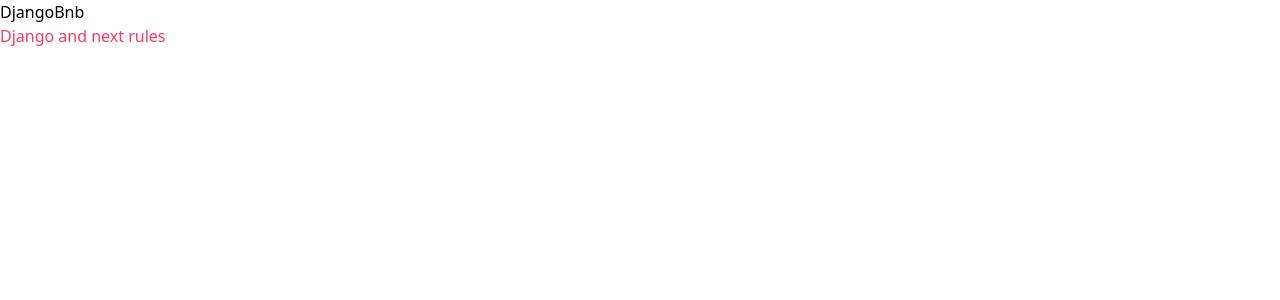
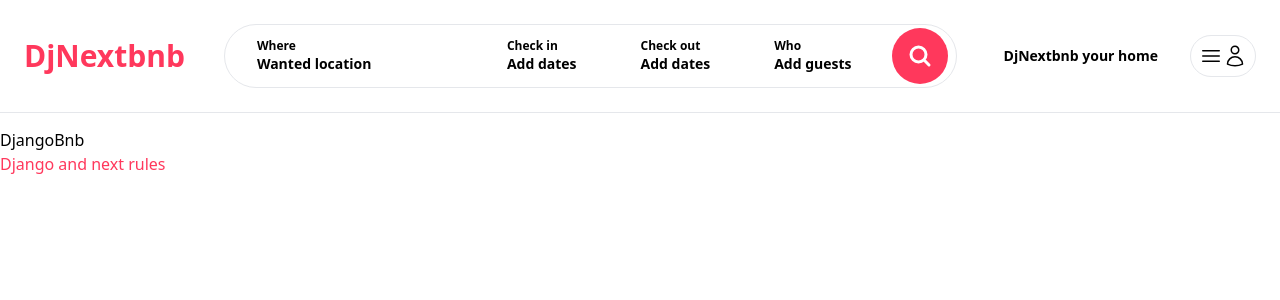
Before and after one commit to AlfredoAG025/airbnb-clone-nextjs-django, a Next.js app in the folder djangobnb/: page / in a window 1280 px wide. Shown: the top 300 px of the page. Built offline with nearby package versions, Linux system fonts and the light colour scheme.

Commit message:
feat: Navbar Component

```diff
--- /dev/null
+++ b/djangobnb/app/components/navbar/AddPropertyButton.tsx
@@ -0,0 +1,7 @@
+export const AddPropertyButton = () => {
+    return (
+        <div className="p-2 cursor-pointer text-sm font-semibold rounded-full hover:bg-gray-200">
+            DjNextbnb your home
+        </div>
+    );
+}
--- /dev/null
+++ b/djangobnb/app/components/navbar/Navbar.tsx
@@ -0,0 +1,27 @@
+import Link from "next/link";
+import { SearchFilters } from "./SearchFilters";
+import { UserNav } from "./UserNav";
+import { AddPropertyButton } from "./AddPropertyButton";
+
+export const Navbar = () => {
+    return (
+        <nav className="w-full fixed top-0 left-0 py-6 border-b bg-white z-10">
+            <div className="max-w-[1500px] mx-auto px-6">
+                <div className="flex justify-between items-center">
+                    <Link href="/" className="text-airbnb text-3xl font-bold hidden lg:block">
+                        DjNextbnb
+                    </Link>
+
+                    <div className="flex gap-x-6">
+                        <SearchFilters />
+                    </div>
+
+                    <div className="flex items-center gap-x-6">
+                        <AddPropertyButton />
+                        <UserNav />
+                    </div>
+                </div>
+            </div>
+        </nav>
+    );
+}
--- /dev/null
+++ b/djangobnb/app/components/navbar/SearchFilters.tsx
@@ -0,0 +1,38 @@
+export const SearchFilters = () => {
+    return (
+        <div className="h-12 lg:h-16 flex flex-row items-center justify-between border rounded-full">
+            <div className="hidden lg:block">
+                <div className="flex flex-row items-center justify-between">
+                    <div className="cursor-pointer w-[250px] h-16 px-8 flex flex-col rounded-full justify-center hover:bg-gray-100">
+                        <p className="text-xs font-semibold">Where</p>
+                        <p className="text-sm font-semibold">Wanted location</p>
+                    </div>
+
+                    <div className="cursor-pointer h-12 lg:h-16 px-8 flex flex-col rounded-full justify-center hover:bg-gray-100">
+                        <p className="text-xs font-semibold">Check in</p>
+                        <p className="text-sm font-semibold">Add dates</p>
+                    </div>
+
+                    <div className="cursor-pointer h-12 lg:h-16 px-8 flex flex-col rounded-full justify-center hover:bg-gray-100">
+                        <p className="text-xs font-semibold">Check out</p>
+                        <p className="text-sm font-semibold">Add dates</p>
+                    </div>
+
+                    <div className="cursor-pointer h-12 lg:h-16 px-8 flex flex-col rounded-full justify-center hover:bg-gray-100">
+                        <p className="text-xs font-semibold">Who</p>
+                        <p className="text-sm font-semibold">Add guests</p>
+                    </div>
+                </div>
+            </div>
+
+            <div className="p-2">
+                <div className="cursor-pointer p-2 lg:p-4 bg-airbnb rounded-full text-white hover:bg-airbnbDark transition">
+                    <svg xmlns="http://www.w3.org/2000/svg" fill="none" viewBox="0 0 24 24" strokeWidth={3} stroke="currentColor" className="size-6">
+                        <path strokeLinecap="round" strokeLinejoin="round" d="m21 21-5.197-5.197m0 0A7.5 7.5 0 1 0 5.196 5.196a7.5 7.5 0 0 0 10.607 10.607Z" />
+                    </svg>
+
+                </div>
+            </div>
+        </div>
+    );
+}
--- /dev/null
+++ b/djangobnb/app/components/navbar/UserNav.tsx
@@ -0,0 +1,15 @@
+export const UserNav = () => {
+    return (
+        <div className="p-2 relative inline-block border rounded-full">
+            <button className="flex items-center">
+                <svg xmlns="http://www.w3.org/2000/svg" fill="none" viewBox="0 0 24 24" strokeWidth={1.5} stroke="currentColor" className="size-6">
+                    <path strokeLinecap="round" strokeLinejoin="round" d="M3.75 6.75h16.5M3.75 12h16.5m-16.5 5.25h16.5" />
+                </svg>
+
+                <svg xmlns="http://www.w3.org/2000/svg" fill="none" viewBox="0 0 24 24" strokeWidth={1.5} stroke="currentColor" className="size-6">
+                    <path strokeLinecap="round" strokeLinejoin="round" d="M15.75 6a3.75 3.75 0 1 1-7.5 0 3.75 3.75 0 0 1 7.5 0ZM4.501 20.118a7.5 7.5 0 0 1 14.998 0A17.933 17.933 0 0 1 12 21.75c-2.676 0-5.216-.584-7.499-1.632Z" />
+                </svg>
+            </button>
+        </div>
+    );
+}
--- a/djangobnb/app/layout.tsx
+++ b/djangobnb/app/layout.tsx
@@ -1,6 +1,7 @@
 import type { Metadata } from "next";
 import localFont from "next/font/local";
 import "./globals.css";
+import { Navbar } from "./components/navbar/Navbar";
 
 const geistSans = localFont({
   src: "./fonts/GeistVF.woff",
@@ -28,7 +29,11 @@
       <body
         className={`${geistSans.variable} ${geistMono.variable} antialiased`}
       >
-        {children}
+        <Navbar />
+
+        <div className="pt-32">
+          {children}
+        </div>
       </body>
     </html>
   );
```
